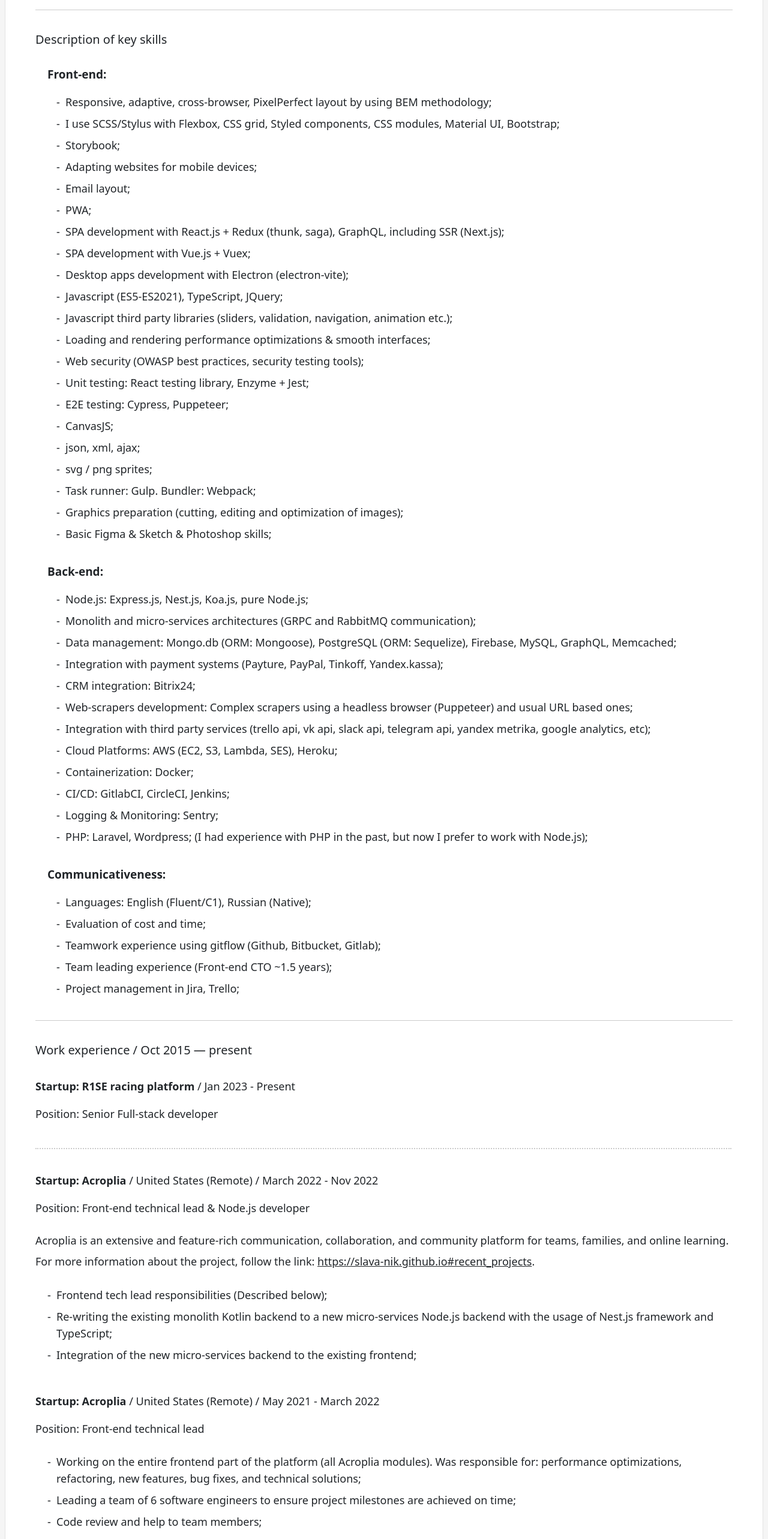
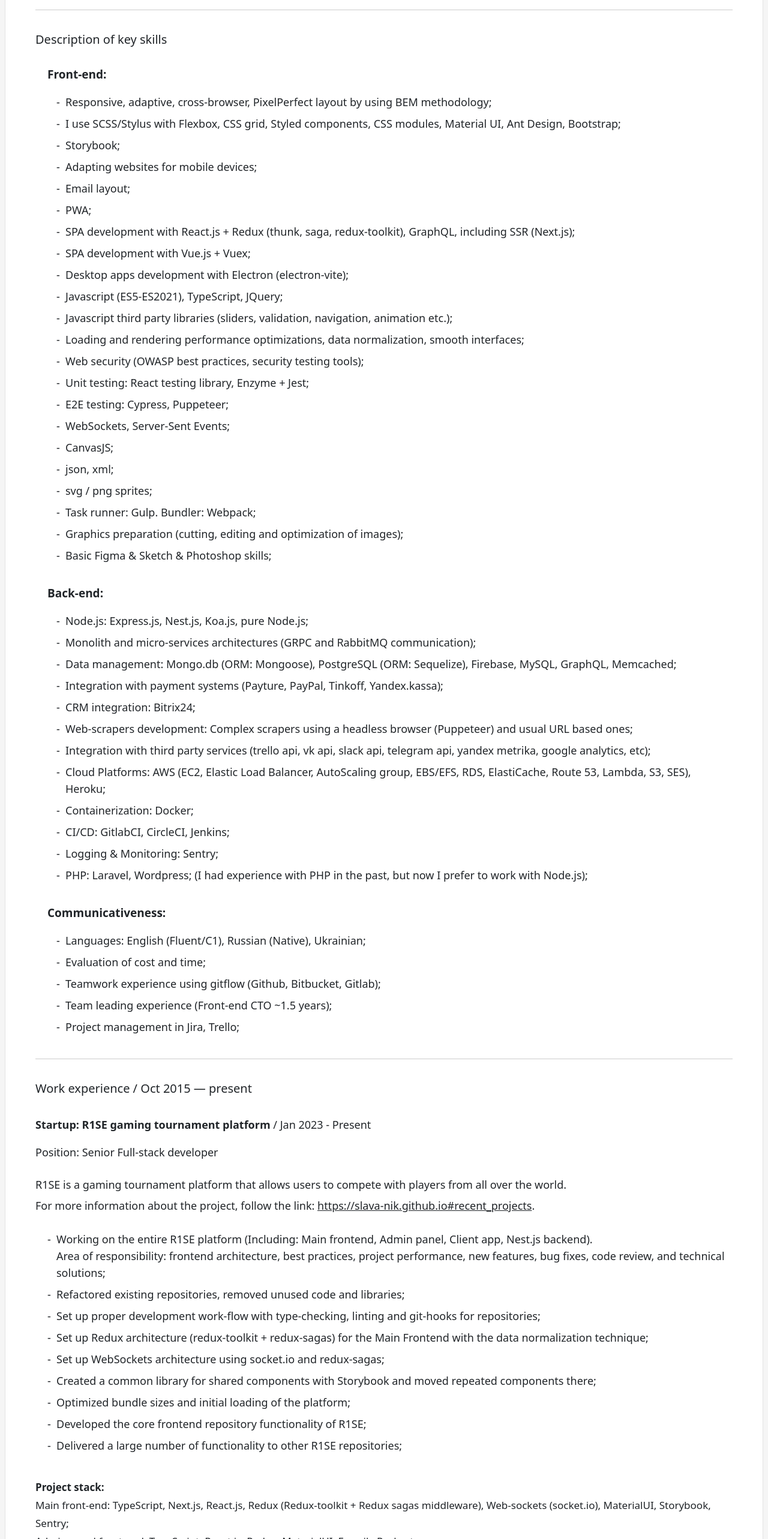
Before and after one commit to Slava-Nik/resume, a Next.js app: page / in a window 1280 px wide. Shown: the part 234-2800 px from the top of the page at 60% size. Built offline with nearby package versions, Linux system fonts and the light colour scheme.

Commit message:
feat: resume update

```diff
--- a/components/Resume/Skills/index.tsx
+++ b/components/Resume/Skills/index.tsx
@@ -12,22 +12,23 @@
                 <h4 className={styles['skills-module__title']}>Front-end:</h4>
                 <List>
                     <li>Responsive, adaptive, cross-browser, PixelPerfect layout by using BEM methodology;</li>
-                    <li>I use SСSS/Stylus with Flexbox, CSS grid, Styled components, CSS modules, Material UI, Bootstrap;</li>
+                    <li>I use SСSS/Stylus with Flexbox, CSS grid, Styled components, CSS modules, Material UI, Ant Design, Bootstrap;</li>
                     <li>Storybook;</li>
                     <li>Adapting websites for mobile devices;</li>
                     <li>Email layout;</li>
                     <li>PWA;</li>
-                    <li>SPA development with React.js + Redux (thunk, saga), GraphQL, including SSR (Next.js);</li>
+                    <li>SPA development with React.js + Redux (thunk, saga, redux-toolkit), GraphQL, including SSR (Next.js);</li>
                     <li>SPA development with Vue.js + Vuex;</li>
                     <li>Desktop apps development with Electron (electron-vite);</li>
                     <li>Javascript (ES5-ES2021), TypeScript, JQuery;</li>
                     <li>Javascript third party libraries (sliders, validation, navigation, animation etc.);</li>
-                    <li>Loading and rendering performance optimizations & smooth interfaces;</li>
+                    <li>Loading and rendering performance optimizations, data normalization, smooth interfaces;</li>
                     <li>Web security (OWASP best practices, security testing tools);</li>
                     <li>Unit testing: React testing library, Enzyme + Jest;</li>
                     <li>E2E testing: Cypress, Puppeteer;</li>
+                    <li>WebSockets, Server-Sent Events;</li>
                     <li>CanvasJS;</li>
-                    <li>json, xml, ajax;</li>
+                    <li>json, xml;</li>
                     <li>svg / png sprites;</li>
                     <li>Task runner: Gulp. Bundler: Webpack;</li>
                     <li>Graphics preparation (cutting, editing and optimization of images);</li>
@@ -46,7 +47,7 @@
                     <li>CRM integration: Bitrix24;</li>
                     <li>Web-scrapers development: Complex scrapers using a headless browser (Puppeteer) and usual URL based ones;</li>
                     <li>Integration with third party services (trello api, vk api, slack api, telegram api, yandex metrika, google analytics, etc);</li>
-                    <li>Cloud Platforms: AWS (EC2, S3, Lambda, SES), Heroku;</li>
+                    <li>Cloud Platforms: AWS (EC2, Elastic Load Balancer, AutoScaling group, EBS/EFS, RDS, ElastiCache, Route 53, Lambda, S3, SES), Heroku;</li>
                     <li>Containerization: Docker;</li>
                     <li>CI/CD: GitlabCI, CircleCI, Jenkins;</li>
                     <li>Logging & Monitoring: Sentry;</li>
@@ -57,7 +58,7 @@
             <div className={styles['skills-module']}>
                 <h4 className={styles['skills-module__title']}>Communicativeness:</h4>
                 <List>
-                    <li>Languages: English (Fluent/C1), Russian (Native);</li>
+                    <li>Languages: English (Fluent/C1), Russian (Native), Ukrainian;</li>
                     <li>Evaluation of cost and time;</li>
                     <li>Teamwork experience using gitflow (Github, Bitbucket, Gitlab);</li>
                     <li>Team leading experience (Front-end CTO ~1.5 years);</li>
--- a/components/Resume/WorkExperience/index.tsx
+++ b/components/Resume/WorkExperience/index.tsx
@@ -11,10 +11,28 @@
 
                 <div style={{paddingBottom: 20}} className={cn(styles['job'], styles['job--underlined'])}>
                     <h4 className={styles['job__heading']}>
-                        <b>Startup: R1SE racing platform</b>
+                        <b>Startup: R1SE gaming tournament platform</b>
                         <span> / Jan 2023 - Present</span>
                     </h4>
                     <p className={styles['job__position']}>Position: Senior Full-stack developer</p>
+                    <p className={styles['job__description']}>R1SE is a gaming tournament platform that allows users to compete with players from all over the world.<br/>
+                        For more information about the project, follow the link: <a href="https://slava-nik.github.io#recent_projects" target="_blank" rel="noreferrer">https://slava-nik.github.io#recent_projects</a>.
+                    </p>
+                    <List>
+                        <li>Working on the entire R1SE platform (Including: Main frontend, Admin panel, Client app, Nest.js backend). <br/> Area of responsibility: frontend architecture, best practices, project performance, new features, bug fixes, code review, and technical solutions;</li>
+                        <li>Refactored existing repositories, removed unused code and libraries;</li>
+                        <li>Set up proper development work-flow with type-checking, linting and git-hooks for repositories;</li>
+                        <li>Set up Redux architecture (redux-toolkit + redux-sagas) for the Main Frontend with the data normalization technique;</li>
+                        <li>Set up WebSockets architecture using socket.io and redux-sagas;</li>
+                        <li>Created a common library for shared components with Storybook and moved repeated components there;</li>
+                        <li>Optimized bundle sizes and initial loading of the platform;</li>
+                        <li>Developed the core frontend repository functionality of R1SE;</li>
+                        <li>Delivered a large number of functionality to other R1SE repositories;</li>
+                    </List>
+                    <p className={styles['job__stack']}>
+                        <b className={styles['job__stack-heading']}>Project stack: </b>
+                        <span className={styles['job__stack-description']}><br/>Main front-end: TypeScript, Next.js, React.js, Redux (Redux-toolkit + Redux sagas middleware), Web-sockets (socket.io), MaterialUI, Storybook, Sentry;<br/>Admin panel front-end: TypeScript, React.js, Redux, MaterialUI, Formik, Recharts;<br/>Client windows app: Electron.js, TypeScript, React.js, Redux, MaterialUI;<br/>Backend app: Node.js (Nest.js + TypeScript), Web-sockets (socket.io), PostgreSQL (sequelize), Redis, Passport.js (passport-steam), Docker; </span>
+                    </p>
                 </div>
 
                 <div className={styles['job']}>
@@ -42,7 +60,7 @@
                     </h4>
                     <p className={styles['job__position']}>Position: Front-end technical lead</p>
                     <List>
-                        <li>Working on the entire frontend part of the platform (all Acroplia modules). Was responsible for: performance optimizations, refactoring, new features, bug fixes, and technical solutions;</li>
+                        <li>Working on the entire frontend part of the platform (all Acroplia modules). I was responsible for: performance optimizations, refactoring, new features, bug fixes, and technical solutions;</li>
                         <li>Leading a team of 6 software engineers to ensure project milestones are achieved on time;</li>
                         <li>Code review and help to team members;</li>
                         <li>Team members performance evaluation;</li>
```
